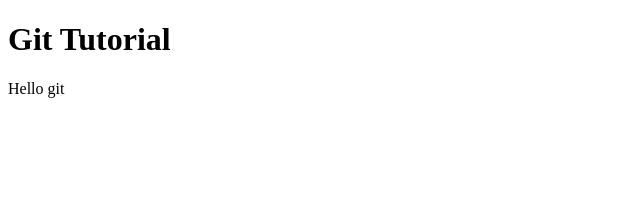
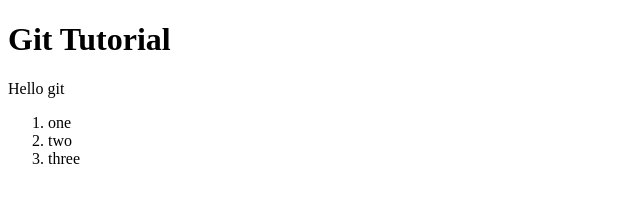
Before and after one commit to santhosh456s/tutorial, a plain HTML site: page index.html in a window 1280 px wide. Shown: the whole page, without its empty margins (0-640 px from the left). Drawn offline with Linux system fonts and the light colour scheme.

Commit message:
list item is added

```diff
--- a/index.html
+++ b/index.html
@@ -9,5 +9,10 @@
 <body>
     <h1>Git Tutorial</h1>
     <p>Hello git</p>
+    <ol>
+        <li>one</li>
+        <li>two</li>
+        <li>three</li>
+    </ol>
 </body>
 </html>
```
